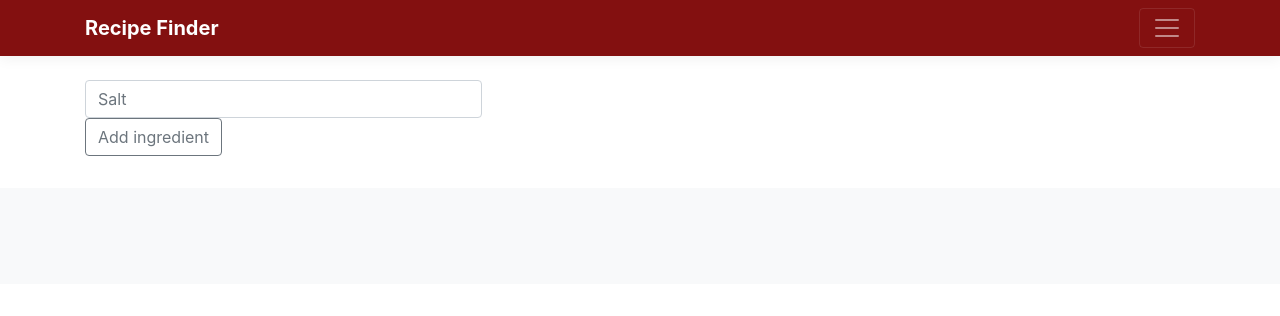
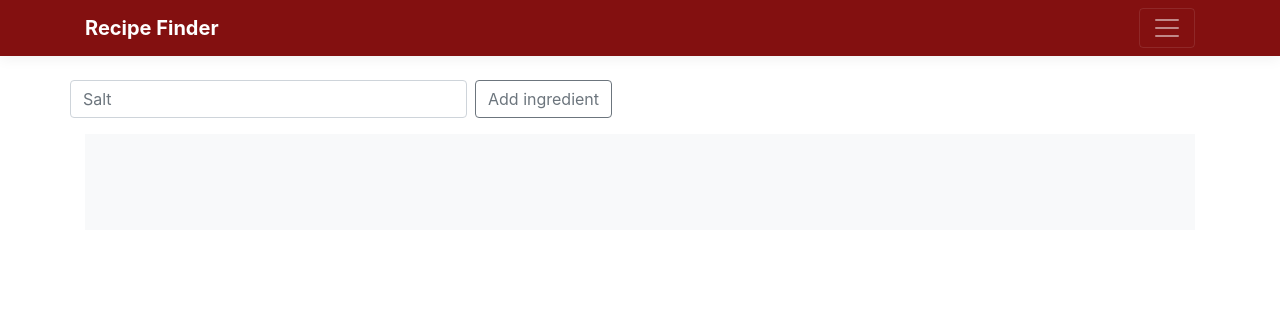
Before and after one commit to logm/CapstoneProject, a Flask app: page / in a window 1280 px wide. Shown: the top 316 px of the page. Run offline with Flask 2, Linux system fonts and the light colour scheme; some libraries are stand-ins or nearby versions.

Commit message:
updated design of search

```diff
--- a/recipefinder/project/app/static/css/main.css
+++ b/recipefinder/project/app/static/css/main.css
@@ -51,3 +51,8 @@
 .bg-red {
   background-color: #831010;
 }
+
+.addtocartinput {
+  display: none;
+
+}
--- a/recipefinder/project/app/templates/index.html
+++ b/recipefinder/project/app/templates/index.html
@@ -7,33 +7,28 @@
 	<div class="container">
 
 		<span class="col-sm"></span>
-		<div class="input-group mb-3">
-			<div class="row">
-				<form action="" method="post" novalidate>
-					<div class="col-sm">
-						{{ form.inputingredient(class="form-control", size=32, placeholder="Salt") }}
-					</div>
-					<div class="col-sm">
-						{{ form.submit(class="btn btn-outline-secondary") }}
-					</div>
+		<div class="row ">
+		<div class="input-group">
+				<form action="" class="form-inline" method="post" novalidate>
+						{{ form.inputingredient(class="form-control col", size=32, placeholder="Salt") }}
+						{{ form.submit(class="btn btn-outline-secondary col ml-2") }}
 				</form>
 
-			</div>
 
 			<span class="col-sm"></span>
 			<ul class="list-group list-group-flush col-sm">
 				{% for ing in input_ingredient_list %}
-					<li class="list-group-item">{{ ing }}</li>
+				<li class="list-group-item">{{ ing }}</li>
 				{%endfor %}
 			</ul>
 
 		</div>
 	</div>
-
 	<div class="album py-5 bg-light">
 		<div class="container">
 
-			<div class="row"> {% for recipe in recipeList %} <div class="col-md-4 col-lg-3">
+			<div class="row"> {% for recipe in recipeList %}
+				<div class="col-md-4 col-lg-3">
 					<div class="card mb-4 shadow-sm"> <img src="{{ recipe.image_url }}" class="card-img-top" alt="...">
 						<div class="card-body">
 							<h5 class="card-title">{{ recipe.title }}</h5>
@@ -52,7 +47,10 @@
 												{{ recipe.numOfInputIng }}
 											</button>
 										</div>
-										{{ addToCartForm.inputCart(class="invisible ", value=recipe.title ) }}
+										<div class="invisible addtocartinput">
+											yo
+											{{ addToCartForm.inputCart(value=recipe.title ) }}
+										</div>
 
 									</form>
 									<!-- <button type="button" class="btn btn-sm btn-outline-secondary">Add to
```
Also changed, not shown: recipefinder/project/app/templates/cart.html (+6 -5 lines).
